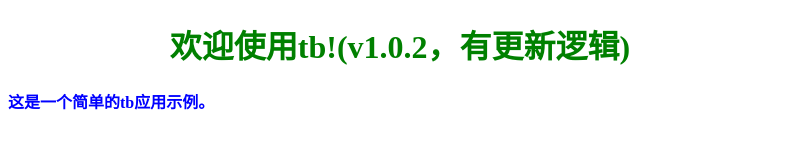
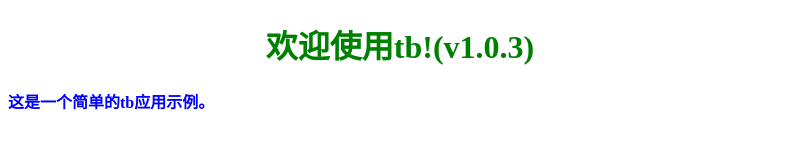
Before and after one commit to xywang-zju/tb-native, an Electron app: page index.html in a window 800 px wide. Drawn offline with Linux system fonts and the light colour scheme.

Commit message:
更新版本到1.0.3

```diff
--- a/index.html
+++ b/index.html
@@ -16,7 +16,7 @@
   </style>
 </head>
 <body>
-  <h1 class="external-style">欢迎使用tb!(v1.0.2，有更新逻辑)</h1>
+  <h1 class="external-style">欢迎使用tb!(v1.0.3)</h1>
   <p class="inline-style">这是一个简单的tb应用示例。</p>
 
   <!-- 使用外部JS文件 -->
--- a/package.json
+++ b/package.json
@@ -1,6 +1,6 @@
 {
   "name": "my-electron-app",
-  "version": "1.0.2",
+  "version": "1.0.3",
   "main": "main.js",
   "scripts": {
     "start": "electron .",
```
